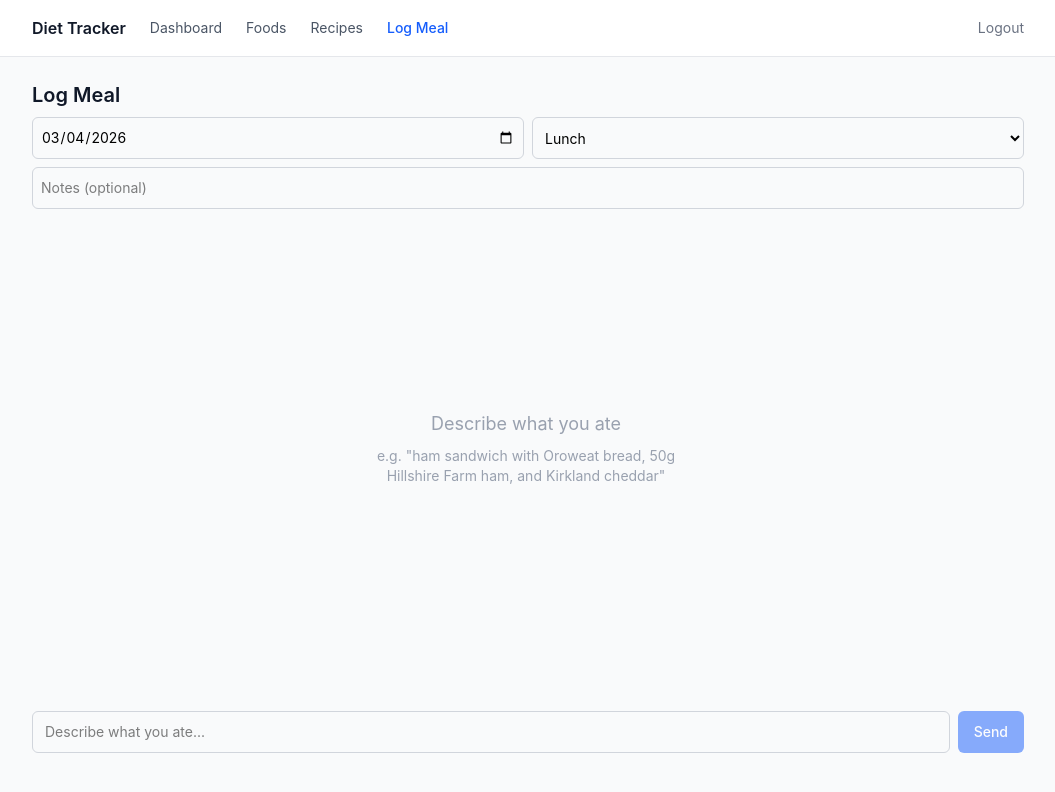
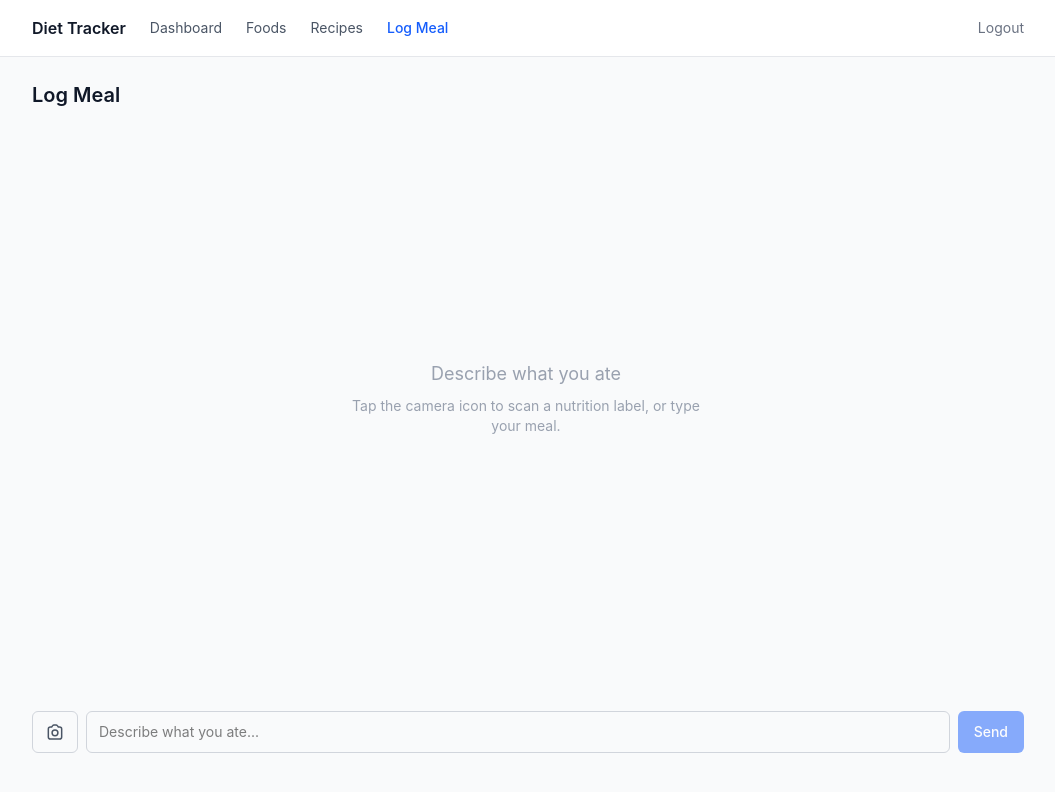
Before and after one commit to addibble/diet-tracker, a React (Vite) app in the folder frontend/: page /log in a window 1280 px wide. Shown: the top 792 px of the page, without its empty margins (112-1167 px from the left). Built offline with nearby package versions, Linux system fonts and the light colour scheme.

Commit message:
Add OCR image importer

```diff
--- a/frontend/src/api.ts
+++ b/frontend/src/api.ts
@@ -262,11 +262,17 @@ export interface ChatResponse {
 
 export const chatMeal = (
   messages: ChatMessage[],
-  date: string,
-  meal_type: string,
+  date?: string,
+  meal_type?: string,
   notes?: string,
-) =>
-  request<ChatResponse>('/meals/chat', {
+) => {
+  const payload: Record<string, unknown> = { messages }
+  if (date) payload.date = date
+  if (meal_type) payload.meal_type = meal_type
+  if (notes) payload.notes = notes
+
+  return request<ChatResponse>('/meals/chat', {
     method: 'POST',
-    body: JSON.stringify({ messages, date, meal_type, notes }),
-  });
+    body: JSON.stringify(payload),
+  })
+}
--- a/frontend/src/pages/MealLogPage.tsx
+++ b/frontend/src/pages/MealLogPage.tsx
@@ -1,12 +1,15 @@
 import { useEffect, useRef, useState } from 'react'
 import {
+  createFood,
   chatMeal,
+  importFoodLabel,
   MACRO_KEYS, MACRO_LABELS, MACRO_UNITS,
-  type ChatMessage, type ChatProposedItem, type ChatResponse, type Meal, type Macros,
+  type ChatMessage, type ChatProposedItem, type ChatResponse, type Meal, type Macros, type FoodImportResult,
 } from '../api'
 
-function today() {
-  return new Date().toISOString().split('T')[0]
+function importedFoodToChatPrompt(food: FoodImportResult): string {
+  const descriptor = food.brand ? `${food.brand} ${food.name}` : food.name
+  return `I scanned a nutrition label and ate one serving (${food.serving_size_grams}g) of ${descriptor}.`
 }
 
 interface MessageBubble {
@@ -94,11 +97,10 @@ export default function MealLogPage() {
   const [messages, setMessages] = useState<MessageBubble[]>([])
   const [input, setInput] = useState('')
   const [loading, setLoading] = useState(false)
-  const [date, setDate] = useState(today())
-  const [mealType, setMealType] = useState('lunch')
-  const [notes, setNotes] = useState('')
+  const [importingImage, setImportingImage] = useState(false)
   const [saved, setSaved] = useState(false)
   const bottomRef = useRef<HTMLDivElement>(null)
+  const cameraInputRef = useRef<HTMLInputElement>(null)
 
   useEffect(() => {
     bottomRef.current?.scrollIntoView({ behavior: 'smooth' })
@@ -121,7 +123,7 @@ export default function MealLogPage() {
         role: m.role,
         content: m.content,
       }))
-      const resp: ChatResponse = await chatMeal(apiHistory, date, mealType, notes || undefined)
+      const resp: ChatResponse = await chatMeal(apiHistory)
 
       const assistantBubble: MessageBubble = {
         role: 'assistant',
@@ -154,6 +156,28 @@ export default function MealLogPage() {
     setSaved(false)
   }
 
+  const handleImportImage = async (e: React.ChangeEvent<HTMLInputElement>) => {
+    const target = e.target
+    const file = target.files?.[0]
+    target.value = ''
+    if (!file || loading || importingImage || saved) return
+
+    setImportingImage(true)
+    try {
+      const imported = await importFoodLabel(file)
+      await createFood(imported)
+      await handleSend(importedFoodToChatPrompt(imported))
+    } catch (err) {
+      const errorText = err instanceof Error ? err.message : 'Failed to import image'
+      setMessages((prev) => [
+        ...prev,
+        { role: 'assistant', content: `Image import failed: ${errorText}` },
+      ])
+    } finally {
+      setImportingImage(false)
+    }
+  }
+
   return (
     // Height formula: full dynamic viewport minus top nav (+ its safe-area-top padding) and
     // main element's top/bottom padding (bottom includes the mobile tab bar + safe-area-bottom).
@@ -162,10 +186,8 @@ export default function MealLogPage() {
       className="flex flex-col"
       style={{ height: 'calc(100dvh - var(--safe-top) - var(--safe-bottom) - 8rem)' }}
     >
-      {/* Header — stacks vertically on mobile */}
-      <div className="flex flex-col gap-2 mb-3">
-        {/* Row 1: title + New Meal button */}
-        <div className="flex items-center justify-between gap-2">
+      {/* Header */}
+      <div className="flex items-center justify-between gap-2 mb-3">
         <h1 className="text-xl font-semibold text-gray-900">Log Meal</h1>
         {saved && (
           <button
@@ -177,35 +199,6 @@ export default function MealLogPage() {
         )}
       </div>
 
-        {/* Row 2: date + meal type side-by-side */}
-        <div className="flex gap-2">
-          <input
-            type="date"
-            value={date}
-            onChange={(e) => setDate(e.target.value)}
-            className="flex-1 min-w-0 px-2 py-2.5 border border-gray-300 rounded-md text-sm"
-          />
-          <select
-            value={mealType}
-            onChange={(e) => setMealType(e.target.value)}
-            className="flex-1 min-w-0 px-2 py-2.5 border border-gray-300 rounded-md text-sm"
-          >
-            <option value="breakfast">Breakfast</option>
-            <option value="lunch">Lunch</option>
-            <option value="dinner">Dinner</option>
-            <option value="snack">Snack</option>
-          </select>
-        </div>
-
-        {/* Row 3: notes full width */}
-        <input
-          value={notes}
-          onChange={(e) => setNotes(e.target.value)}
-          placeholder="Notes (optional)"
-          className="w-full px-2 py-2.5 border border-gray-300 rounded-md text-sm"
-        />
-      </div>
-
       {/* Messages */}
       <div className="flex-1 overflow-y-auto space-y-3 mb-3 pr-1">
         {messages.length === 0 && (
@@ -213,7 +206,7 @@ export default function MealLogPage() {
             <div className="text-center text-gray-400 max-w-sm px-4">
               <p className="text-lg mb-2">Describe what you ate</p>
               <p className="text-sm">
-                e.g. "ham sandwich with Oroweat bread, 50g Hillshire Farm ham, and Kirkland cheddar"
+                Tap the camera icon to scan a nutrition label, or type your meal.
               </p>
             </div>
           </div>
@@ -259,19 +252,47 @@ export default function MealLogPage() {
       {/* Input */}
       <div className="flex gap-2">
         <input
+          ref={cameraInputRef}
+          type="file"
+          accept="image/*"
+          capture="environment"
+          onChange={handleImportImage}
+          className="hidden"
+          disabled={loading || saved || importingImage}
+        />
+        <button
+          type="button"
+          onClick={() => cameraInputRef.current?.click()}
+          disabled={loading || saved || importingImage}
+          className="px-3 py-2.5 border border-gray-300 rounded-md text-gray-600 hover:text-gray-900 hover:border-gray-400 disabled:opacity-50"
+          aria-label="Scan nutrition label"
+          title="Scan nutrition label"
+        >
+          <svg className="w-5 h-5" viewBox="0 0 24 24" fill="none" aria-hidden="true">
+            <path
+              d="M4 8.5C4 7.12 5.12 6 6.5 6H8l1.2-1.6A2 2 0 0 1 10.8 3.5h2.4a2 2 0 0 1 1.6.9L16 6h1.5A2.5 2.5 0 0 1 20 8.5V18a2.5 2.5 0 0 1-2.5 2.5h-11A2.5 2.5 0 0 1 4 18V8.5Z"
+              stroke="currentColor"
+              strokeWidth="1.8"
+              strokeLinecap="round"
+              strokeLinejoin="round"
+            />
+            <circle cx="12" cy="13" r="3.5" stroke="currentColor" strokeWidth="1.8" />
+          </svg>
+        </button>
+        <input
           value={input}
           onChange={(e) => setInput(e.target.value)}
           onKeyDown={handleKeyDown}
           placeholder={saved ? 'Meal saved — tap New Meal to log another' : 'Describe what you ate...'}
           className="flex-1 px-3 py-2.5 border border-gray-300 rounded-md text-sm disabled:bg-gray-50"
-          disabled={loading || saved}
+          disabled={loading || saved || importingImage}
         />
         <button
           onClick={() => handleSend()}
-          disabled={loading || !input.trim() || saved}
+          disabled={loading || importingImage || !input.trim() || saved}
           className="px-4 py-2.5 bg-blue-600 text-white text-sm font-medium rounded-md hover:bg-blue-700 active:bg-blue-800 disabled:opacity-50"
         >
-          Send
+          {importingImage ? 'Importing...' : 'Send'}
         </button>
       </div>
     </div>
```
Also changed, not shown: 2 other files (tests, documents, lock files or other folders). Lines whose indentation alone changed are shown as unchanged.
